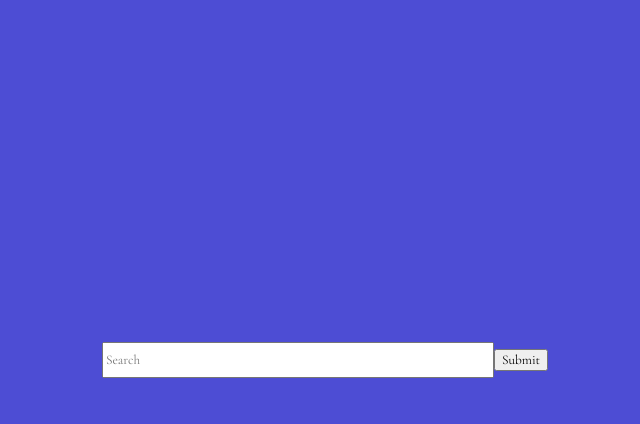
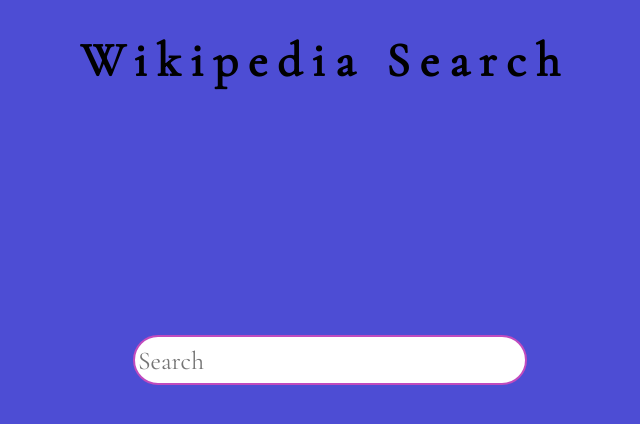
Before and after one commit to Kurtainz/reactWikiApp, a React (Create React App) app: page / in a window 1280 px wide. Shown: the top 424 px of the page, without its empty margins (315-955 px from the left). Built offline with nearby package versions, Linux system fonts and the light colour scheme.

Commit message:
Production ready

```diff
--- a/src/index.js
+++ b/src/index.js
@@ -1,13 +1,22 @@
-import React, { Component } from 'react';
+import React from 'react';
 import ReactDOM from 'react-dom';
 import $ from "jquery";
 import './styles.css';
 
+const Header = (props) => {
+
+    if (!props.hide) {
+        return(
+            <h1>Wikipedia Search</h1>
+        )
+    }
+    else {
+        return null;
+    }
+
+}
+
 class Input extends React.Component {
-
-    state = {
-        value : ''
-    }
 
     handleInput = this.handleInput.bind(this);
     handleClick = this.handleClick.bind(this);
@@ -44,7 +53,6 @@
             <div className='search' style={submitStyle}>
                 <form onSubmit={this.handleSubmit}>
                     <input type='text' ref={(input) => this.input = input} onInput={this.handleInput} placeholder="Search"></input>
-                    <input type='submit' value='Submit'></input>
                 </form>
                 {suggestions}
             </div>
@@ -58,7 +66,11 @@
     return(
         <div className='suggestionsDiv'>
             <ul className='suggestions'>
-                {props.searchResults.map((result) => <li onClick={() => props.handleClick(result.title)}>{result.title}</li>)}
+                {props.searchResults.map((result, index) => <li
+                key={index}
+                className='suggestion'
+                onClick={() => props.handleClick(result.title)}>
+                {result.title}</li>)}
             </ul>
         </div>
     )
@@ -70,7 +82,7 @@
         return(
             <div className='results'>
                 {props.submitResults.map((result) => {
-                        const url = "http://www.wikipedia.org/wiki/" + result.title;
+                        const url = "http://en.wikipedia.org/wiki/" + result.title;
                         return <a href={url} target='_blank' className='result'>
                             <div className='resultBlock'>
                                 <h2>{result.title}</h2>
@@ -104,7 +116,6 @@
         requestTime : 0,
         suggest : false,
         submit : false,
-        article : ''
     }
 
     // Gets list of articles for search suggestions
@@ -129,7 +140,6 @@
                 },
                 'success' : (data) => {
                     if (time > this.state.requestTime) {
-                        console.log(input);
                         this.setState(prevState => ({
                         searchResults : data.query.search,
                         requestTime : time
@@ -154,16 +164,6 @@
             }
         }
     }
-
-    // submitSearch = (input) => {
-    //     $.when(this.getTitles(input)).done(() => {
-    //         this.setState(prevState => ({
-    //             submitResults : this.state.searchResults,
-    //             suggest : false,
-    //             submit : true
-    //         }), () => console.log(this.state))
-    //     })
-    // }
 
     submitSearch = (input) => {
         this.setState(prevState => ({
@@ -217,6 +217,7 @@
     render() {
         return(
             <div>
+                <Header hide={this.state.submitResults.length} />
                 <Input
                 getTitles={this.getTitles}
                 submitSearch={this.submitSearch}
--- a/src/styles.css
+++ b/src/styles.css
@@ -8,6 +8,19 @@
     background-color: #4d4dd4;
 }
 
+h1 {
+    text-align: center;
+    font-size: 3em;
+    font-weight: 600;
+    letter-spacing: 10px;
+}
+
+form {
+    margin: 0 auto;
+    text-align: start;
+    width: 80%;
+}
+
 .search {
     position: absolute;
     top: 45%;
@@ -15,6 +28,7 @@
     transform: translate(-50%, -50%);
     width: 100%;
     text-align: center;
+    transition: top 0.5s ease-out;
 }
 
 .submit {
@@ -29,18 +43,51 @@
 
 .suggestions {
     list-style: none;
-    position: absolute;
     font-size: 25px;
-    margin: 0;
+    margin: 0 auto;
     padding: 0;
-    width: 450px;
-    left: 32%;
-    top: 5%;
+    width: 80%;
+    cursor: pointer;
+    margin-top: 5px;
+}
+
+.suggestion {
+    background-color: #6363b3;
+    border-radius: 1em;
+    margin-bottom: 4px;
 }
 
 input[type=text] {
-    width: 30%;
-    height: 30px;
+    width: 100%;
+    border: 2px solid #c14bbe;
+    height: 40px;
+    border-radius: 1em;
+    padding: 3px;
+    font-size: 1.6em;
+}
+
+input[type=submit] {
+    display: inline-block;
+    border: none;
+    color: #FFFFFF;
+    border-radius: 1em;
+    -webkit-border-radius: 1em;
+    -moz-border-radius: 1em;
+    font-family: Verdana;
+    width: auto;
+    font-size: 16px;
+    padding: 10px 40px;
+    text-shadow: 0 1px 0 #FFFFFF;
+    background-color: #3F19FC;
+    height: 50px;
+    margin-left: 5px;
+    border-radius: 2em;
+}
+
+input[type=submit]:hover, input[type=submit]:active {
+    border: none;
+    color: #FFFFFF;
+    background-color: #265FFC;
 }
 
 .results {
@@ -60,8 +107,35 @@
     padding: 5px 0 0 15px;
     margin-bottom: 20px;
     border-radius: 1em;
+    overflow: hidden;
+}
+
+.resultBlock:hover {
+    background-color: #ceecec;
 }
 
 h2 {
-    font-size: 1.7em;
+    font-size: 1.5em;
 }
+
+@media screen and (min-width: 900px) {
+
+    h2 {
+        font-size: 1.7em;
+    }
+
+    form {
+        margin-left: 35%;
+        text-align: start;
+        width: 30vw;
+    }
+
+    .suggestions {
+        width: 30.5%;
+        position: absolute;
+        top: 1%;
+        left: 35%;
+        width: 30.5%;
+    }
+
+}
```
